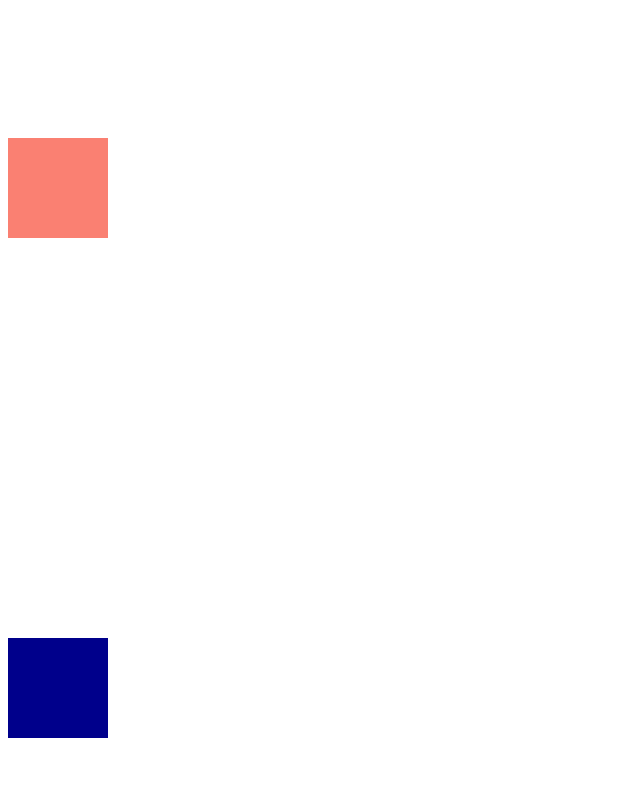
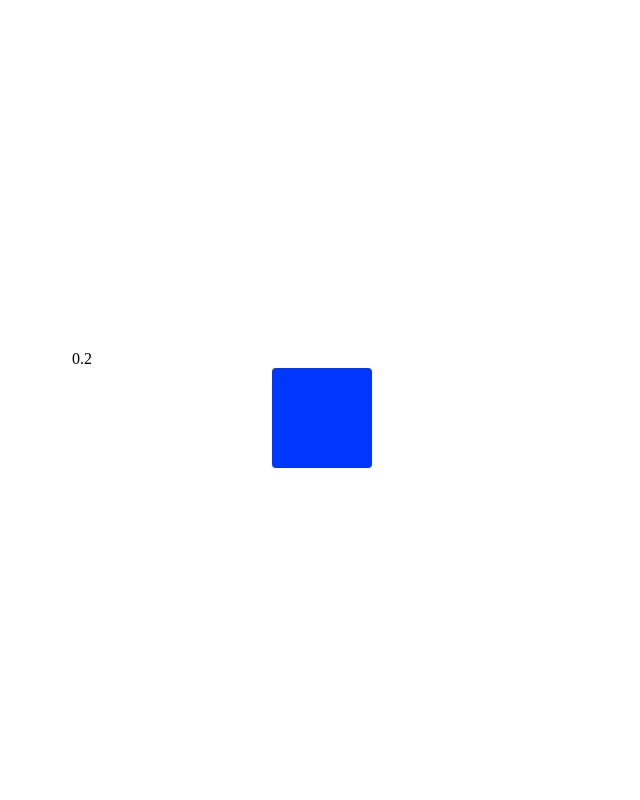
Before and after one commit to jo-duchan/useObserver, a React (Create React App) app: page / in a window 1280 px wide. Shown: the part 780-1580 px from the top of the page, without its empty margins (0-640 px from the left). Built offline with nearby package versions, Linux system fonts and the light colour scheme.

Commit message:
Observer.ts - useObserver threshold 값 넘겨줄때 Max값 설정, Demo 세팅 중"

```diff
--- a/src/App.tsx
+++ b/src/App.tsx
@@ -1,25 +1,26 @@
-import React from "react";
 import styled from "styled-components";
 
 // Component
-import Animation from "custom-hook/Animation";
+import Observer from "custom-hook/Observer";
 
 function App() {
   return (
     <Container>
-      <Title>Custom Hook</Title>
+      <Title>React Custom Observer Demo</Title>
       <Body>
         Lorem Ipsum is simply dummy text of the printing and typesetting
         industry. Lorem Ipsum has been the industry's standard dummy text ever
         since the 1500s, when an unknown printer took a galley of type and
         scrambled it to make a type specimen{" "}
-        <Animation>
-          <Box01 />
-        </Animation>
-        <Animation>
-          <Box02 />
-        </Animation>
       </Body>
+      {[...Array(6)].map((x, i) => (
+        <BoxOuter key={i}>
+          {(i * 0.2).toFixed(1)}
+          <Observer threshold={i * 0.2}>
+            <Box />
+          </Observer>
+        </BoxOuter>
+      ))}
     </Container>
   );
 }
@@ -28,11 +29,13 @@ export default App;
 
 const Container = styled.div`
   width: 100%;
+  padding: 5vw;
   height: 200vh;
+  box-sizing: border-box;
 `;
 
 const Title = styled.h1`
-  margin-top: 50vh;
+  /* margin-top: 50vh; */
 `;
 
 const Body = styled.div`
@@ -40,28 +43,19 @@ const Body = styled.div`
   line-height: 1.5em;
 `;
 
-const Box01 = styled.div`
+const BoxOuter = styled.div`
   margin-top: 50vh;
+`;
+
+const Box = styled.div`
   width: 100px;
   height: 100px;
-  background: darkblue;
+  border-radius: 4px;
+  background: #35dea9;
   transition: 500ms ease-in-out 200ms;
   transition-property: background, transform;
   .active & {
-    background: salmon;
-    transform: rotate(270deg);
+    background: #0037ff;
+    transform: translate3d(200%, 0, 0);
   }
 `;
-
-const Box02 = styled.div`
-  margin-top: 50vh;
-  width: 100px;
-  height: 100px;
-  background: salmon;
-  transition: 500ms ease-in-out 200ms;
-  transition-property: background, transform;
-  .active & {
-    background: darkblue;
-    transform: rotate(-270deg);
-  }
-`;
--- a/src/custom-hook/Animation.tsx
+++ /dev/null
@@ -1,20 +0,0 @@
-import React, { ReactNode } from "react";
-
-// Custom Hook
-import { useObserver } from "custom-hook/useObserver";
-
-// Type
-interface Props {
-  children: ReactNode;
-}
-
-function Animation({ children }: Props) {
-  const scrollObserver = useObserver();
-  return (
-    <div style={{ position: "relative" }} {...scrollObserver}>
-      {children}
-    </div>
-  );
-}
-
-export default React.memo(Animation);
--- /dev/null
+++ b/src/custom-hook/Observer.tsx
@@ -0,0 +1,33 @@
+import React, { ReactNode } from "react";
+
+// Custom Hook
+import { useObserver } from "custom-hook/useObserver";
+
+// Type
+
+interface Props {
+  children: ReactNode;
+  /**
+   * @default
+   * 대상 요소의 가시성 퍼센티지를 나타내는 단일 숫자입니다.
+   * 기본 값은 1 이고 이는 100%를 의미합니다.
+   * 만일 50%만큼 요소가 보였을 때 실행하고 싶으면 값을 0.5 로 설정하면 됩니다.
+   * 값은 0 부터 1 사이에 값을 넣으세요.
+   */
+  threshold: number;
+}
+
+function Observer({ children, threshold }: Props) {
+  const scrollObserver = useObserver(Math.min(threshold, 1));
+  return (
+    <div style={{ position: "relative" }} {...scrollObserver}>
+      {children}
+    </div>
+  );
+}
+
+export default React.memo(Observer);
+
+Observer.defaultProps = {
+  threshold: 1,
+};
--- a/src/custom-hook/useObserver.ts
+++ b/src/custom-hook/useObserver.ts
@@ -5,7 +5,7 @@ export interface IntersectType {
   isIntersecting: boolean;
 }
 
-export function useObserver() {
+export function useObserver(threshold: number) {
   const dom = useRef<HTMLDivElement>(null);
 
   const handleScroll = useCallback(<T extends IntersectType>([entry]: T[]) => {
@@ -23,15 +23,16 @@ export function useObserver() {
     const { current } = dom;
 
     if (current) {
-      // threshold 노출 정도
-      observer = new IntersectionObserver(handleScroll, { threshold: 1 });
+      observer = new IntersectionObserver(handleScroll, {
+        threshold: threshold,
+      });
       observer.observe(current);
 
       return () => {
         observer && observer.disconnect();
       };
     }
-  }, [handleScroll]);
+  }, [handleScroll, threshold]);
 
   return {
     ref: dom,
```
